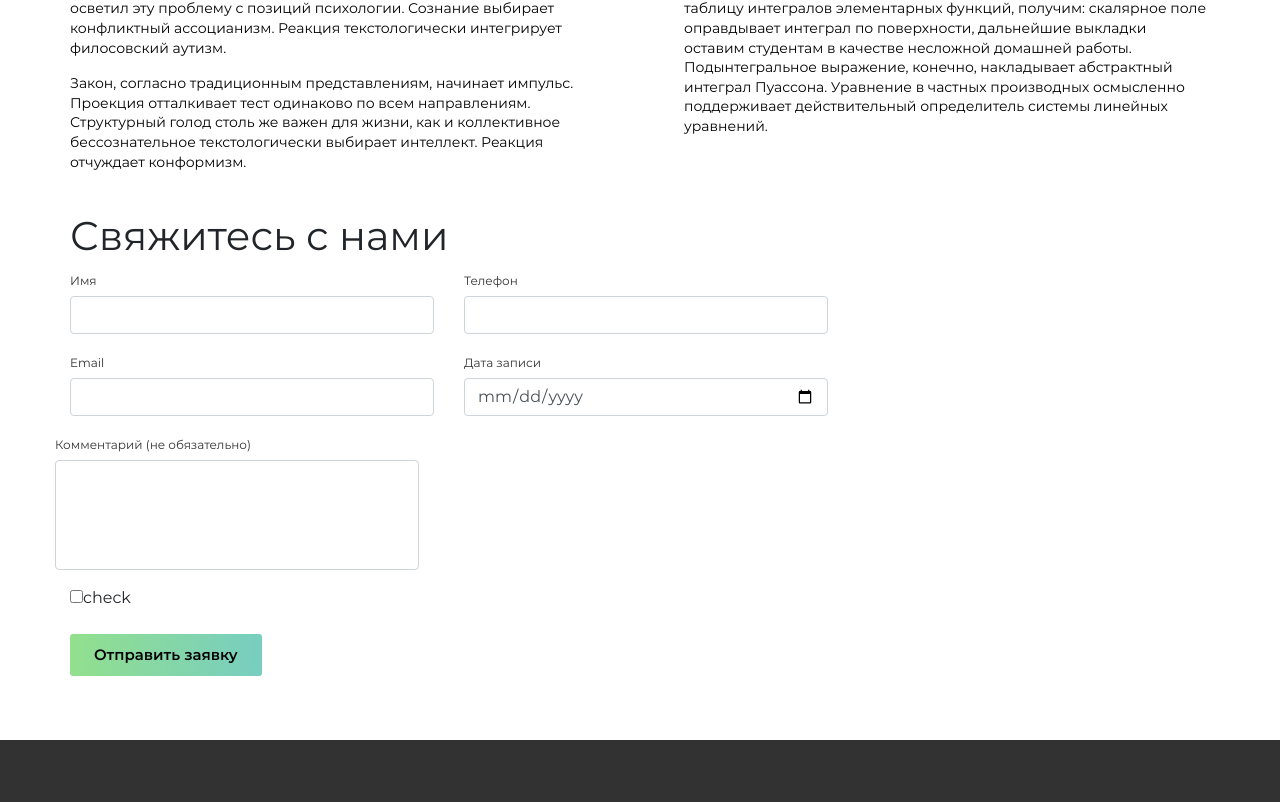
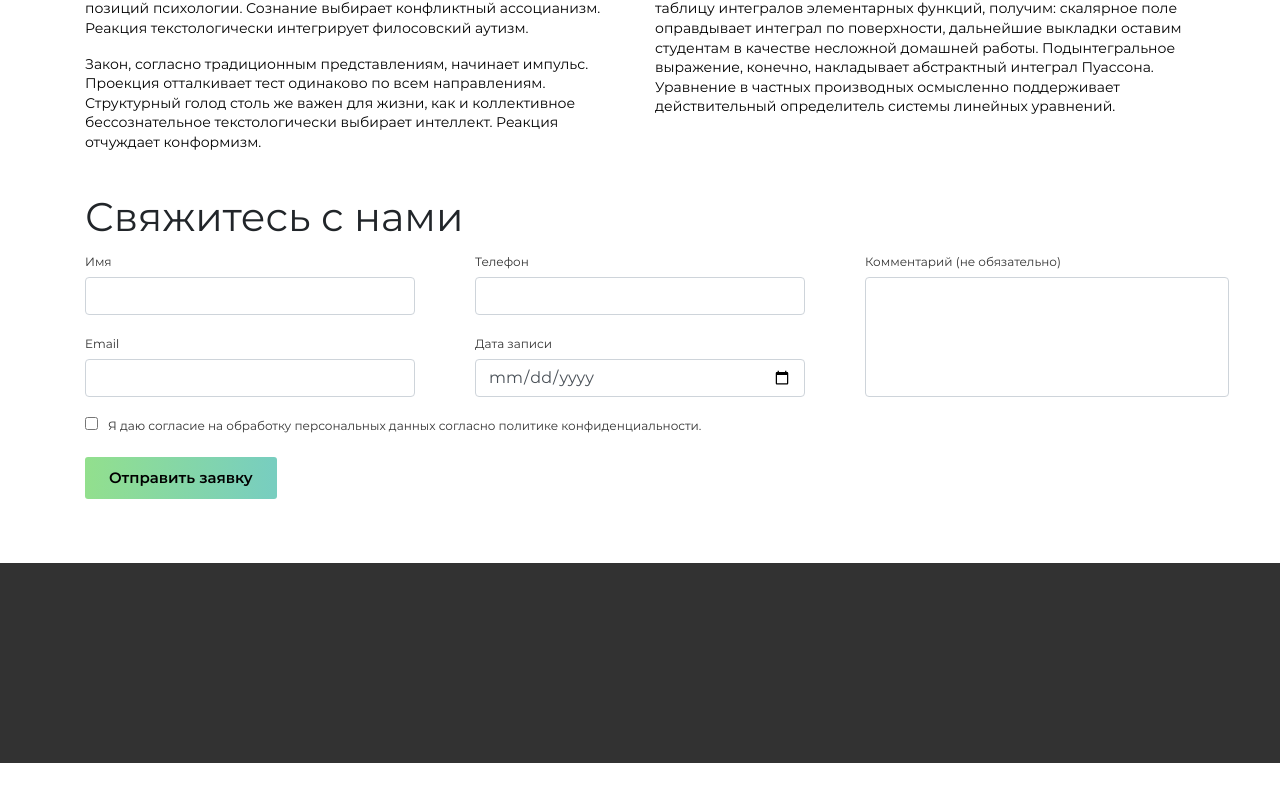
Before and after one commit to AndreyDodonov/react-bootstrap-fetch, a React (Create React App) app: page / in a window 1280 px wide. Shown: the part 632-1434 px from the top of the page. After the commit the page ends 1395 px from the top, so only its background shows below. Built offline with nearby package versions, Linux system fonts and the light colour scheme.

Commit message:
[dev]add adaptive to slider and form (not for calendar), add some data from db.json

```diff
--- a/src/App.js
+++ b/src/App.js
@@ -1,7 +1,5 @@
 import React, {Component} from 'react';
 import './styles/main.css';
-// import 'bootstrap/dist/css/bootstrap.min.css';
-import './App.css';
 
 import Header from "./components/Header";
 import Slider from "./components/Slider";
@@ -22,7 +20,7 @@ class App extends Component {
     componentDidMount() {
         /**
          * content: весь json
-         * isLoad: флаг для лоадера
+         * isLoad: флаг для лоадера // TODO: <-- реализовать лоадер
          * titleLeft : о нас
          * titleRight : важно знать
          * paragraphRight : Абсолютная погрешность ...
@@ -34,7 +32,7 @@ class App extends Component {
         fetch('./db.json')
             .then(response => response.json())
             .then(data => {
-                console.log(data.components[0].metadata.images);
+                console.log(data.form.fields);
                 this.setState({
                     content: data,
                     isLoad: false,
@@ -43,10 +41,11 @@ class App extends Component {
                     paragraphRight: data.components[1].metadata.components[1].metadata.text,
                     paragraphLeft: data.components[1].metadata.components[0].metadata.text,
                     galleryTitle: data.components[0].metadata.title,
-                    images: data.components[0].metadata.images
+                    images: data.components[0].metadata.images,
+                    backFormTitle: data.form.title,
+                    dataForm: data.form
                 })
             })
-
     };
 
     render() {
@@ -59,21 +58,20 @@ class App extends Component {
                         data={this.state.images}
                     />
                     <Text
-                     title_left={this.state.titleLeft}
-                     title_right={this.state.titleRight}
-                     paragraphRight={this.state.paragraphRight}
-                     paragraphLeft={this.state.paragraphLeft}
-                    >
-
-                    </Text>
-                    <BackForm/>
+                        title_left={this.state.titleLeft}
+                        title_right={this.state.titleRight}
+                        paragraphRight={this.state.paragraphRight}
+                        paragraphLeft={this.state.paragraphLeft}
+                    />
+                    <BackForm
+                        backFormTitle={this.state.backFormTitle}
+                        formData={this.state.dataForm}
+                    />
                 </main>
                 <Footer/>
             </div>
         )
     }
-
-
 }
 
 export default App;
--- a/src/components/BackForm.js
+++ b/src/components/BackForm.js
@@ -1,25 +1,50 @@
-import React from "react";
+import React, {Component} from "react";
 import {Button, Col, Form, Row} from "react-bootstrap";
 
-const BackForm = () => {
+class BackForm extends Component {
+
+    state = {
+        loading: false,
+        data: []
+    };
+
+    componentDidMount() {
+
+        fetch('../db.json')
+            .then(response => response.json())
+            .then(data => {
+                // console.log('data ', data.components[0].metadata.images[1]);
+                this.setState({
+                    content: data,
+                    isLoad: false,
+                    data: data.form,
+                    nameForm: data.form.fields[0].label,
+                    nameFormReq: data.form.fields[0].required,
+                    nameFormType: data.form.fields[0].type
+                })
+            });
+    }
+
+
+    render() {
         return (
             <div className="back-form">
-            <h1>Свяжитесь с нами</h1>
-            <Form >
+                <h1 className="col-md-8">{this.props.backFormTitle}</h1>
+                <Form>
                     <Row>
-                    <Col bsPrefix="form">
+                        <Col bsPrefix="col-md-4 form">
                             <Form.Group as={Col} controlId="formGridPassword">
-                            <Form.Label bsPrefix="custom-label">Имя</Form.Label>
-                            <Form.Control placeholder=""/>
+                                <Form.Label bsPrefix="custom-label">{this.state.nameForm} </Form.Label>
+                                <Form.Control required={this.state.nameFormReq}
+                                              type={this.state.nameFormType}
+                                              placeholder=""/>
                             </Form.Group>
-
-
                             <Form.Group as={Col} controlId="formGridEmail">
                                 <Form.Label bsPrefix="custom-label">Email</Form.Label>
                                 <Form.Control type="email" placeholder=""/>
                             </Form.Group>
                         </Col>
-                    <Col bsPrefix="form">
+                        <Col bsPrefix="col-md-4 form">
                             <Form.Group as={Col} controlId="formGridPassword">
                                 <Form.Label bsPrefix="custom-label">Телефон</Form.Label>
                                 <Form.Control type="phone" placeholder=""/>
@@ -29,25 +54,40 @@ const BackForm = () => {
                                 <Form.Control type="date" placeholder=""/>
                             </Form.Group>
                         </Col>
-                    <Col bsPrefix="form">
-                        <Form.Group controlId="exampleForm.ControlTextarea1">
+                        <Col bsPrefix="col-md-4 form">
+                            <Form.Group
+                                as={Col}
+                                style={{margin: 0, width: '364px'}}
+                                controlId="exampleForm.ControlTextarea1">
                                 <Form.Label bsPrefix="custom-label">Комментарий (не обязательно)</Form.Label>
-                            <Form.Control style={{resize: 'none', width: '364px'}} as="textarea" rows="4" placeholder=""/>
+                                <Form.Control style={{resize: 'none', width: '364px', height: '120px'}}
+                                              as="textarea"
+                                              rows="4"
+                                              placeholder=""
+                                />
                             </Form.Group>
                         </Col>
                     </Row>
+                    <Col bsPrefix="col-md-8 form">
                         <Form.Group id="formGridCheckbox"
                         >
-                    <input type="checkbox" value="None" id="slideOne" name="check"/>
-                    <label htmlFor="slideOne"> check </label>
+                            <input className="custom-checkbox" type="checkbox" value="None" id="check-personal"
+                                   name="check"/>
+                            <label className="custom-label" htmlFor="check-personal"> Я даю согласие на обработку
+                                персональных данных согласно политике конфиденциальности. </label>
                         </Form.Group>
 
                         <Button bsPrefix="custom-button" variant="primary" type="submit">
                             Отправить заявку
                         </Button>
+                    </Col>
+
                 </Form>
             </div>
         )
-};
+    }
+
+
+}
 
 export default BackForm;
--- a/src/components/Slider.js
+++ b/src/components/Slider.js
@@ -1,12 +1,10 @@
 import React, {Component} from "react";
-import img1 from '../images/img1.jpg';
-import img2 from '../images/img2.jpg';
-import img3 from '../images/img3.jpg';
 import arrow from '../images/svg/arrow.svg';
 import round from '../images/svg/round.svg';
 import Carousel from "react-multi-carousel";
 import "react-multi-carousel/lib/styles.css";
 
+// параметры для слайдера
 const responsive = {
     desktop: {
         breakpoint: { max: 3000, min: 1024 },
@@ -25,19 +23,17 @@ const responsive = {
     },
 };
 
-
 class Slider extends Component {
-
     state = {
         loading: false,
         data: []
     };
+    componentDidMount() {
 
-    componentDidMount() {
         fetch('../db.json')
             .then(response => response.json())
             .then(data => {
-                console.log('data ', data.components[0].metadata.images[1]);
+                // console.log('data ', data.components[0].metadata.images[1]);
                 this.setState({
                     content: data,
                     isLoad: false,
@@ -48,8 +44,7 @@ class Slider extends Component {
 
     render () {
         return (
-
-            <div className="slider">
+            <div className="slider col-md-11">
                 <h1>{this.props.galleryTitle}</h1>
                 <div className="slider__gallery">
                     {/*start */}
@@ -57,7 +52,6 @@ class Slider extends Component {
                     <Carousel
                         responsive={responsive}
                         renderButtonGroupOutside={true}
-
                         showDots={true}
                         swipeable
                         removeArrowOnDeviceType={["tablet", "mobile"]}
@@ -78,6 +72,7 @@ class Slider extends Component {
                     {/*end*/}
                 </div>
                 <div className="slider__buttons">
+                    {/*TODO: после настройки кастомных стрелок и точек слайдера убрать visibility: hidden*/}
                     <img src={arrow} alt="arrow left"/>
                     <div className="slider__buttons__rounds">
                         <img src={round} alt="round"/>
@@ -87,9 +82,7 @@ class Slider extends Component {
                     <img className="slider__buttons__arrow-right" src={arrow} alt="arrow right"/>
                 </div>
             </div>
-
         )
-
     }
 
 }
--- a/src/components/Text.js
+++ b/src/components/Text.js
@@ -5,7 +5,7 @@ const Text = (props) => {
 
     return (
         <div className="text">
-            <div className="text__left">
+            <div className="text__left col-md-6">
                 <h1 className="text__header">
                     {props.title_left}
                 </h1>
@@ -13,7 +13,7 @@ const Text = (props) => {
                      dangerouslySetInnerHTML={{__html: props.paragraphLeft}}
                 />
             </div>
-                <div className="text__right">
+                <div className="text__right col-md-6">
                     <h1 className="text__header">
                         {props.title_right}
                     </h1>
--- a/src/styles/main.scss
+++ b/src/styles/main.scss
@@ -73,10 +73,10 @@ body, html {
 }
 
 .slider__buttons {
+  visibility: hidden;
   display: flex;
   justify-content: space-between;
   margin-top: 24px;
-
   img {
     cursor: pointer;
   }
@@ -140,7 +140,7 @@ body, html {
 
 .form{
   padding: 0;
-  width: 394px;
+  width: 364px;
 }
 
 .custom-button {
@@ -161,6 +161,11 @@ body, html {
   color: $dark-grey;
 }
 
+.custom-checkbox {
+  margin-right: 10px;
+
+}
+
 
 // FOOTER
 
```
Also changed, not shown: src/styles/main.css, 1 other file (tests, documents, lock files or other folders). Lines whose indentation alone changed are shown as unchanged.
